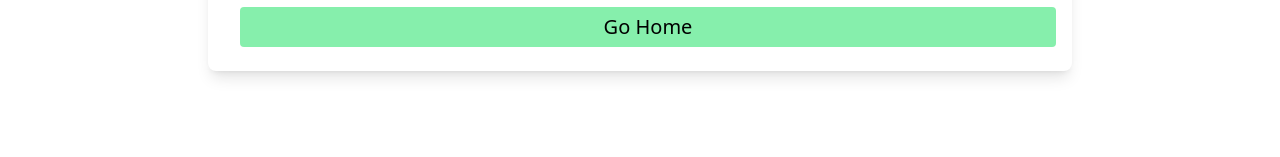
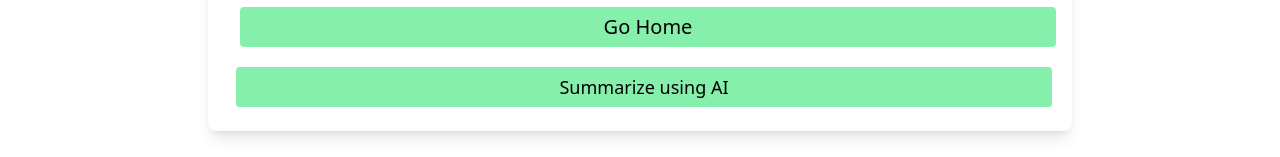
Before and after one commit to AnveshNalimela/sportbuzz, a React (Vite) app: page /home/index/matches/1 in a window 1280 px wide. Shown: the part 534-691 px from the top of the page. Built offline with nearby package versions, Linux system fonts and the light colour scheme; no server answers.

Commit message:
final version

```diff
--- a/dev-dist/sw.js
+++ b/dev-dist/sw.js
@@ -82,7 +82,7 @@ define(['./workbox-b5f7729d'], (function (workbox) { 'use strict';
     "revision": "3ca0b8505b4bec776b69afdba2768812"
   }, {
     "url": "index.html",
-    "revision": "0.d2ibu6gf9r"
+    "revision": "0.v3up4t2jg7g"
   }], {});
   workbox.cleanupOutdatedCaches();
   workbox.registerRoute(new workbox.NavigationRoute(workbox.createHandlerBoundToURL("index.html"), {
--- a/src/pages/Articles/ArticleDetails.tsx
+++ b/src/pages/Articles/ArticleDetails.tsx
@@ -1,31 +1,67 @@
+import { GoogleGenerativeAI } from "@google/generative-ai";
 import { t } from "i18next";
-import React from "react";
+import React, { useState } from "react";
 import { useNavigate } from "react-router-dom";
+import { GEMINI_API_KEY } from "../../config/constants";
 import { useArticleState } from "../../context/article/context";
+
+// Initialize the Gemini AI client
+const genAI = new GoogleGenerativeAI(GEMINI_API_KEY);
+const model = genAI.getGenerativeModel({ model: "gemini-1.5-flash" });
 
 const ArticleDetails = () => {
   const navigate = useNavigate();
+  const [status, setStatus] = useState("Summarize using AI");
+  const [summary, setSummary] = useState(""); // State to hold the summarized article
+  const state = useArticleState();
+  const { article, isLoading, isError, errorMessage } = state;
 
-  const GoBack = () => {
+  // Navigate back to the appropriate route
+  const goBack = () => {
     const token = localStorage.getItem("authToken") ?? "";
+    navigate(token ? "/account" : "/");
+  };
 
-    if (token) {
-      navigate("/account");
-    } else {
-      navigate("/");
+  // Function to summarize the article using AI
+  const summarizeAI = async () => {
+    setStatus("AI is summarizing the article for you...");
+
+    try {
+      const summarizationPrompt = `Summarize the following article in under 200 words: ${JSON.stringify(
+        article
+      )}`;
+
+      const result = await model.generateContentStream(summarizationPrompt);
+
+      let newSummary = "";
+      for await (const chunk of result.stream) {
+        const chunkText = await chunk.text(); // Corrected to await chunk.text()
+        newSummary += chunkText;
+        setSummary(newSummary.trim()); // Update summary state
+      }
+
+      setStatus("Summarized successfully!"); // Update status after completion
+    } catch (error) {
+      console.error("Error summarizing the article:", error);
+      setStatus("Error summarizing the article");
     }
   };
 
-  const state = useArticleState();
-  const { article, isLoading, isError, errorMessage } = state;
-
+  // Handling loading, error, and empty article states
   if (!article) {
     return <div>{t("Article_not_found!")}</div>;
   }
+
   if (isLoading) {
-    <div className="max-w-md mx-auto bg-white shadow-md rounded-lg overflow-hidden dark:bg-zinc-800">
-      {t("Article_is_Loading..")}
-    </div>;
+    return (
+      <div className="max-w-md mx-auto bg-white shadow-md rounded-lg overflow-hidden dark:bg-zinc-800">
+        {t("Article_is_Loading..")}
+      </div>
+    );
+  }
+
+  if (isError) {
+    return <div>{errorMessage}</div>;
   }
 
   return (
@@ -40,7 +76,8 @@ const ArticleDetails = () => {
           {article.title}
         </h2>
         <p className="text-lg font-semibold text-green-400 dark:text-zinc-400 mt-2">
-          {article.summary}
+          {summary || article.summary}{" "}
+          {/* Display AI-generated summary if available */}
         </p>
         <p className="text-sm text-zinc-600 dark:text-zinc-400 mt-2">
           {article.content}
@@ -63,10 +100,17 @@ const ArticleDetails = () => {
         </div>
 
         <button
-          onClick={GoBack}
+          onClick={goBack}
           className="text-lg bg-green-300 hover:bg-green-500 px-4 py-1 text-center w-full h-10 rounded mx-1 mt-3"
         >
           {t("Go_Home")}
+        </button>
+        <p className="w-full text-lg text-center my-2 px-4">{summary}</p>
+        <button
+          onClick={summarizeAI}
+          className="text-lg bg-green-300 hover:bg-green-500 px-4 py-1 text-center w-full h-10 rounded mx-1 mt-3"
+        >
+          {status}
         </button>
       </div>
     </div>
--- a/src/pages/account/ChatbotUI.tsx
+++ b/src/pages/account/ChatbotUI.tsx
@@ -3,32 +3,39 @@ import React, { useState } from "react";
 import chatbot from "../../assets/images/chatbot.png";
 import { GEMINI_API_KEY } from "../../config/constants";
 
+// Initialize the Gemini AI client
+const genAI = new GoogleGenerativeAI(GEMINI_API_KEY);
+const model = genAI.getGenerativeModel({ model: "gemini-1.5-flash" });
+
 const ChatbotUI = () => {
-  const [prompt, setPrompt] = useState("Tell me more about Sports.");
+  const [prompt, setPrompt] = useState("Tell me more about sports.");
   const [response, setResponse] = useState("AI is thinking...");
-  const genAI = new GoogleGenerativeAI(GEMINI_API_KEY);
-  const model = genAI.getGenerativeModel({ model: "gemini-1.5-flash" });
 
   const sendPrompt = () => {
-    Ask_gemini(prompt);
+    AskGemini(prompt);
   };
 
-  const Ask_gemini = async (prompt) => {
+  const AskGemini = async (prompt) => {
     console.log("Ask Gemini function called", prompt);
 
     // Reset response to show loading message
     setResponse("AI is thinking...");
 
     try {
+      // Prepare query with user preferences
+
       // Stream the AI response
-      const result = await model.generateContentStream(prompt);
+      const updatedprompt = `Imagine you are an assistant for a sports news and articles dashboard application.
+      Your job is to provide concise  information about the sports,
+      relevant summary or key points in 50 words or less based on.${prompt}`;
+      const result = await model.generateContentStream(updatedprompt);
 
-      // Update response line by line as data is received
       let newResponse = ""; // Temporary variable to accumulate response
       for await (const chunk of result.stream) {
         const chunkText = chunk.text();
         newResponse += chunkText; // Append new text
-        setResponse(newResponse.slice(0, 300).trim()); // Update the state with the current response
+        setResponse(newResponse.trim());
+        setPrompt(""); // Clear the prompt after sending
       }
     } catch (error) {
       console.error("Error fetching response from AI:", error);
@@ -64,7 +71,9 @@ const ChatbotUI = () => {
           type="text"
           placeholder="Type your message..."
           className="flex-grow p-2 mr-2 border rounded-lg focus:outline-none focus:ring-2 focus:ring-blue-500"
+          value={prompt}
           onChange={(e) => setPrompt(e.target.value)}
+          onKeyPress={(e) => e.key === "Enter" && sendPrompt()}
         />
         <button
           onClick={sendPrompt}
--- a/src/pages/match/match_details.tsx
+++ b/src/pages/match/match_details.tsx
@@ -1,10 +1,17 @@
+import { GoogleGenerativeAI } from "@google/generative-ai";
 import { t } from "i18next";
-import React from "react";
+import React, { useState } from "react";
 import { useNavigate } from "react-router-dom";
+import { GEMINI_API_KEY } from "../../config/constants";
 import { useMatchState } from "../../context/match/context";
+// Initialize the Gemini AI client
+const genAI = new GoogleGenerativeAI(GEMINI_API_KEY);
+const model = genAI.getGenerativeModel({ model: "gemini-1.5-flash" });
 
 const MatchDetails = () => {
   const state = useMatchState();
+  const [status, setStatus] = useState("Summarize using AI");
+  const [summary, setSummary] = useState(""); // State to hold the summarized article
   const { match, isLoading, isError, errorMessage } = state;
   const navigate = useNavigate();
 
@@ -15,6 +22,30 @@ const MatchDetails = () => {
       navigate("/account");
     } else {
       navigate("/");
+    }
+  };
+  // Function to summarize the article using AI
+  const summarizeAI = async () => {
+    setStatus("AI is summarizing the article for you...");
+
+    try {
+      const summarizationPrompt = `Summarize the following article in under 200 words: ${JSON.stringify(
+        match.story
+      )}`;
+
+      const result = await model.generateContentStream(summarizationPrompt);
+
+      let newSummary = "";
+      for await (const chunk of result.stream) {
+        const chunkText = await chunk.text(); // Corrected to await chunk.text()
+        newSummary += chunkText;
+        setSummary(newSummary.trim()); // Update summary state
+      }
+
+      setStatus("Summarized successfully!"); // Update status after completion
+    } catch (error) {
+      console.error("Error summarizing the article:", error);
+      setStatus("Error summarizing the article");
     }
   };
   return (
@@ -93,6 +124,13 @@ const MatchDetails = () => {
         >
           {t("Go_Home")}
         </button>
+        <p className="w-full text-lg text-center my-2 px-4">{summary}</p>
+        <button
+          onClick={summarizeAI}
+          className="text-lg bg-green-300 hover:bg-green-500 px-4 py-1 text-center w-full h-10 rounded mx-1 mt-3"
+        >
+          {status}
+        </button>
       </div>
     </div>
   );
```
Also changed, not shown: 1 other file (tests, documents, lock files or other folders).
